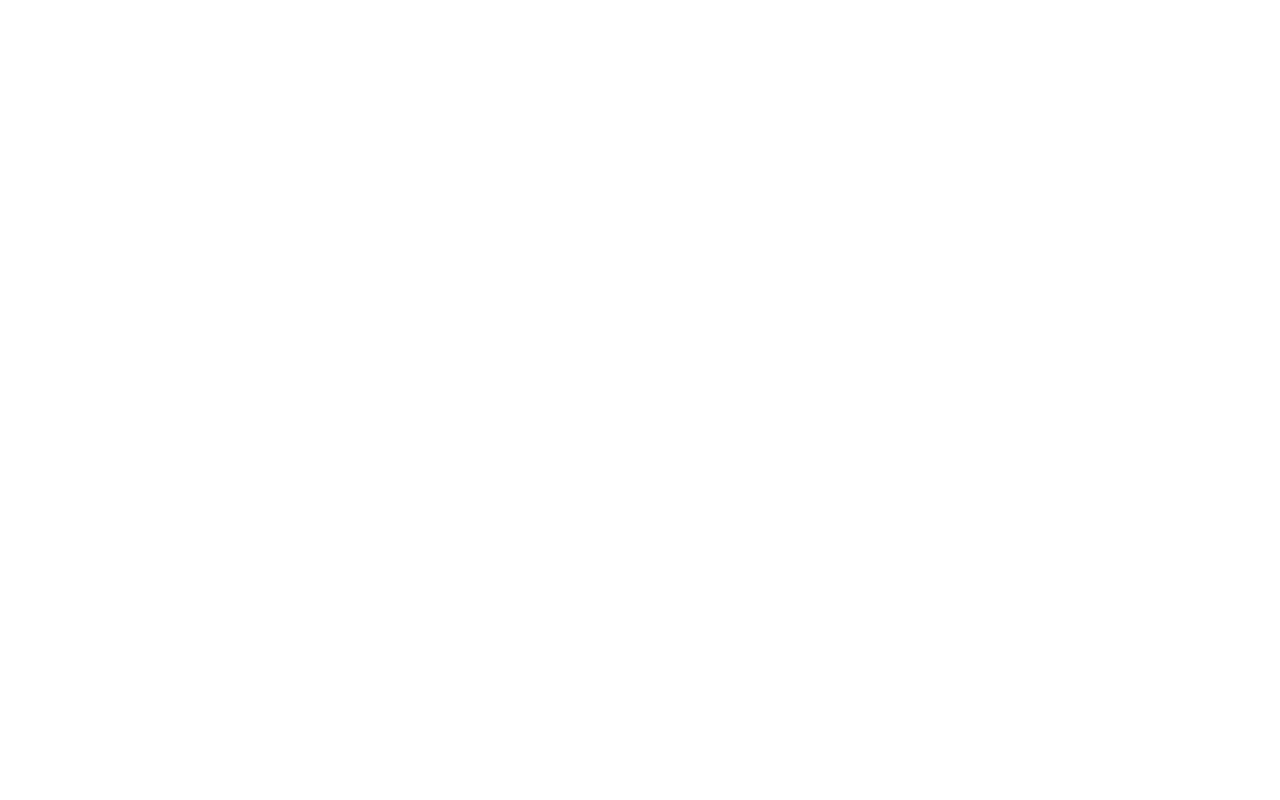
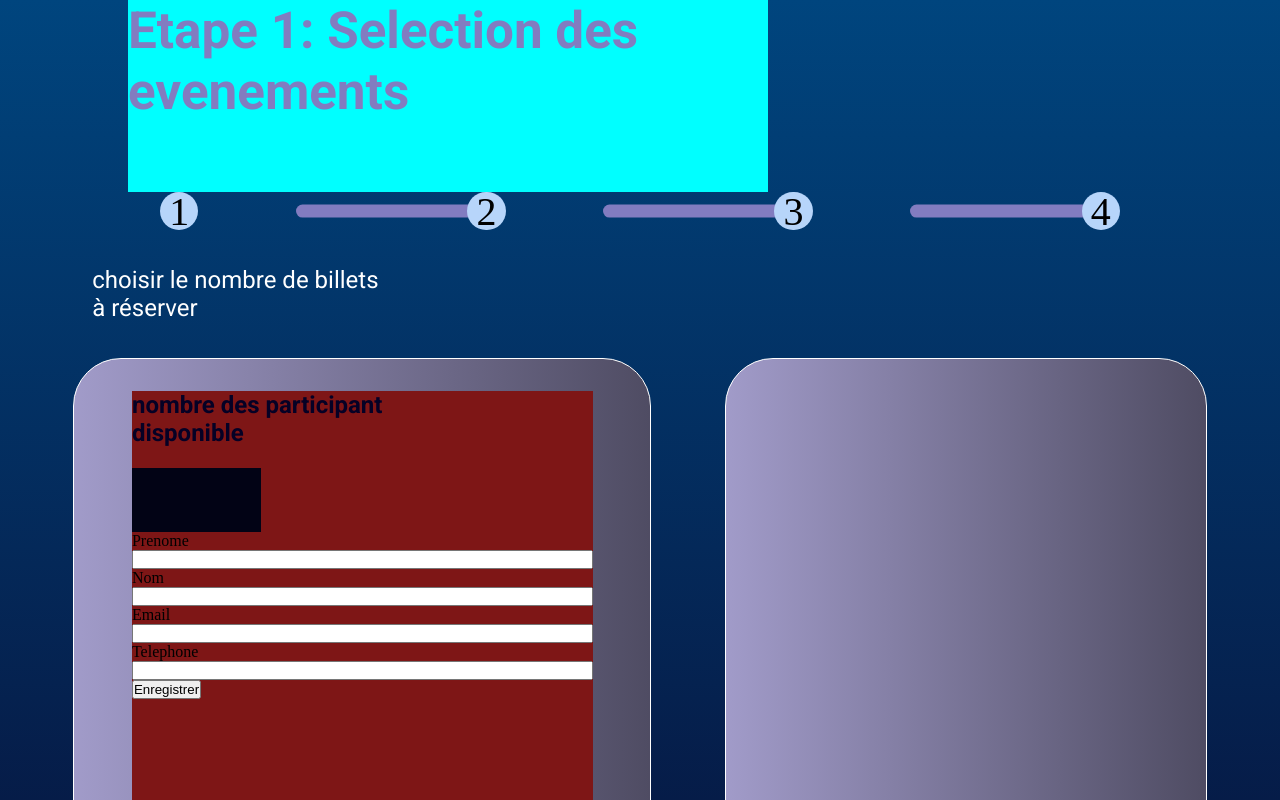
Before and after one commit to anourhamuze33/brief_4_tickitly, a plain HTML site: page index.html in a window 1280 px wide. Shown: the top 800 px of the page. Drawn offline with Linux system fonts and the light colour scheme; a web font is replaced by a local one.

Commit message:
le debut de la page remplissage du  formulaire des participant html et css

```diff
--- a/index.css
+++ b/index.css
@@ -495,3 +495,81 @@ margin-left: 8rem;
     flex-direction: column;
     gap:2vw;
 }
+
+
+
+
+
+
+
+
+
+
+
+
+
+
+
+
+
+
+
+.formulaire{
+  width: 100%;
+  height: 65vw;
+  display: flex;
+  flex-direction: row;
+  justify-content: space-evenly;
+}
+.formulaire_remplissage{
+    width: 45%;
+  height: 60vw;
+  background-image: linear-gradient(
+    to right,
+    #A19BC9,
+    #4F4C63
+  );
+  border-radius: 3rem;
+  border: 0.08rem solid #FFFFFF;
+  display: flex;
+  justify-content: center;
+  align-items: center;
+}
+.participantes{
+      width: 37.5%;
+  height: 60vw;
+    background-image: linear-gradient(
+    to right,
+    #A19BC9,
+    #4F4C63
+  );
+  border-radius: 3rem;
+  border: 0.08rem solid #FFFFFF;
+}
+.formulaire_remplissage_elements{
+  width: 80%;
+  height: 55vw;
+  background-color: #7e1616;
+}
+.iput_element{
+  display: flex;
+  flex-direction: column;
+}
+.formulaire_remplissage_text{
+  width: 70%;
+  height: 11vw;
+  display: flex;
+  flex-direction: column;
+  justify-content: space-between;
+}
+.formulaire_text{
+      font-family: "Roboto", sans-serif;
+   color: #050125;
+   font-size: 1.5rem;
+    font-weight: bold;
+}
+.nbr_formulair{
+  background-color: #020315;
+  width: 40%;
+  height: 5vw;
+}
--- a/index.html
+++ b/index.html
@@ -293,6 +293,112 @@
     </div>
     </div>
     </section>
+
+
+    <section class="section_formulaire">
+
+    <header class="etap_title">
+        <h3 class="etap_title_1">Etape 1: Selection des evenements</h3>
+    </header>
+
+    <div class="etap2_container">
+        <div class="bar_prog">
+     <ul>
+           <li>
+            <div class="progress one">
+                <p class="progress_p">1</p>
+            </div>
+           </li>
+            <li>
+            <div class="progress two">
+                <p class="progress_p">2</p>
+            </div>
+           </li>
+            <li>
+            <div class="progress three">
+                <p class="progress_p">3</p>
+            </div>
+           </li>
+            <li>
+            <div class="progress four" id="fourth_progress">
+                <p class="progress_p">4</p>
+            </div>
+           </li>
+     </ul>
+     </div>
+
+
+<div class="textt">
+<div class="text_info">
+<p class="text_info_text">choisir le nombre de billets à réserver</p>
+</div>
+</div>
+
+
+
+
+<div class="formulaire">
+    <div class="formulaire_remplissage">
+                <div class="formulaire_remplissage_elements">
+            <div class="formulaire_remplissage_text">
+                <p class="formulaire_text">nombre des participant disponible</p>
+                <div class="nbr_formulair">
+
+                </div>
+            </div>
+            <div>
+                <form>
+                    <div class="iput_element">
+                    <label for="Prenome" class="labeltag">Prenome</label>
+                    <input id="Prenome" type="text" class="input_formulaire">
+                    </div>
+                    <div class="iput_element">
+                    <label for="Nom">Nom</label>
+                    <input id="Nom" type="text">
+                    </div>
+                    <div class="iput_element">
+                    <label for="Email">Email</label>
+                    <input id="Email" type="email">
+                    </div>
+                    <div class="iput_element">
+                    <label for="Telephone">Telephone</label>
+                    <input id="Telephone" type="tel">
+                    </div>
+                </form>
+            </div>
+            <div>
+                <button>Enregistrer</button>
+            </div>
+        </div>
+    </div>
+    <div class="participantes"></div>
+
+
+</div>
+
+
+
+
+
+    <div class="swivant_precedent">
+        <div class="swivant_precedent_align">
+     <div class="next_btn">
+        <div class="btn_container">
+            <div class="next_btn_background">
+                <a href="#">precedent</a>
+            </div>
+        </div>
+    </div>
+    <div class="next_btn">
+        <div class="btn_container">
+            <div class="next_btn_background">
+                <a href="#">Suivant</a>
+            </div>
+        </div>
+    </div>
+    </div>
+    </div>
+    </section>
     <script src="index.js"></script>
 </body>
 </html>
--- a/index.js
+++ b/index.js
@@ -31,3 +31,7 @@ four.onclick = function(){
     four.classList.add("active");
 
 }
+// .steps1]
+// next(0)
+// remove active
+// steps[index].add()
```
